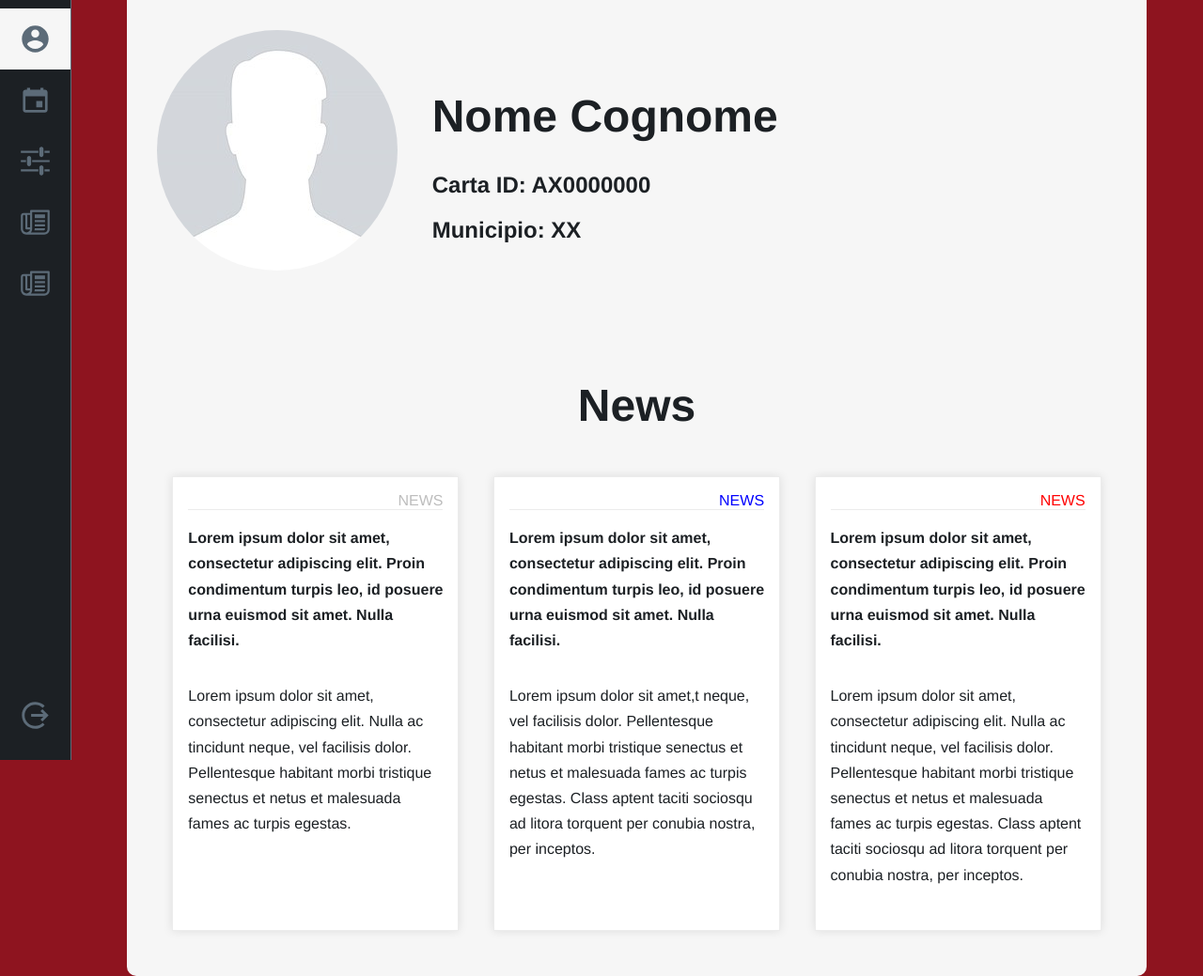
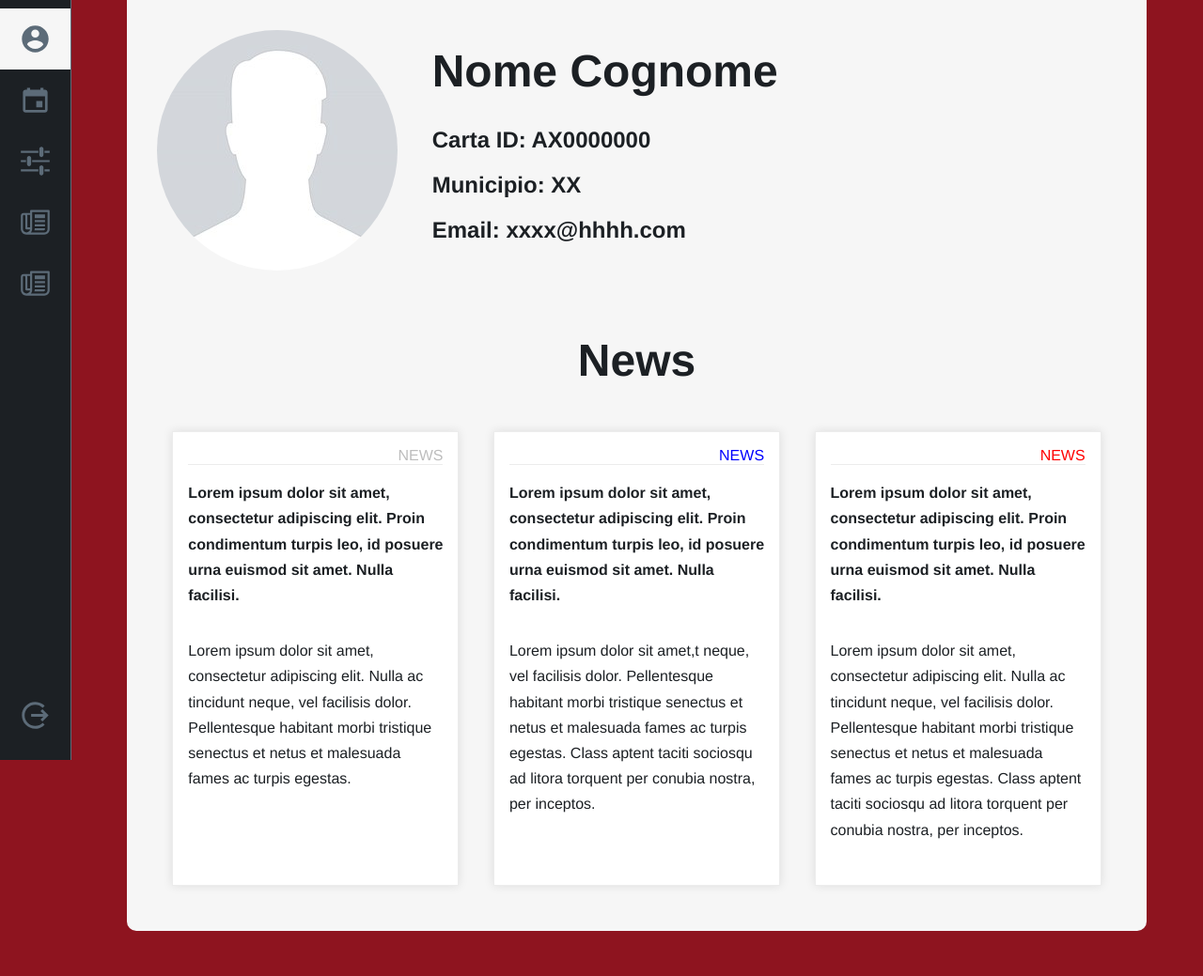
Before and after one commit to tizianocolagrossi/LTW_PRJ, a plain HTML site: page profilo.html in a window 1280 px wide. Shown: the whole page at 94% size. After the commit the page ends 991 px from the top, so only its background shows below. Drawn offline with Linux system fonts and the light colour scheme.

Commit message:
add email in profile

```diff
--- a/css/profilo_style.css
+++ b/css/profilo_style.css
@@ -14,7 +14,7 @@ figcaption{
     margin: 0 auto;
 }
 h1{
-    margin-top: 2em;
+    margin-top: 1em;
 }
 .hub_notizie{
     margin: 2em auto 0;
--- a/profilo.html
+++ b/profilo.html
@@ -38,6 +38,7 @@
                     <h1 id="Nome">Nome Cognome</h1>
                     <h2 id="Cid">Carta ID: AX0000000</h2>
                     <h2 id="Mun">Municipio: XX</h2>
+                    <h2 id="Email">Email: xxxx@hhhh.com</h2>
                     <script>buildProfileName()</script>
                     <script>buildProfileCid()</script>
                     <script>buildProfileMun()</script>
```
